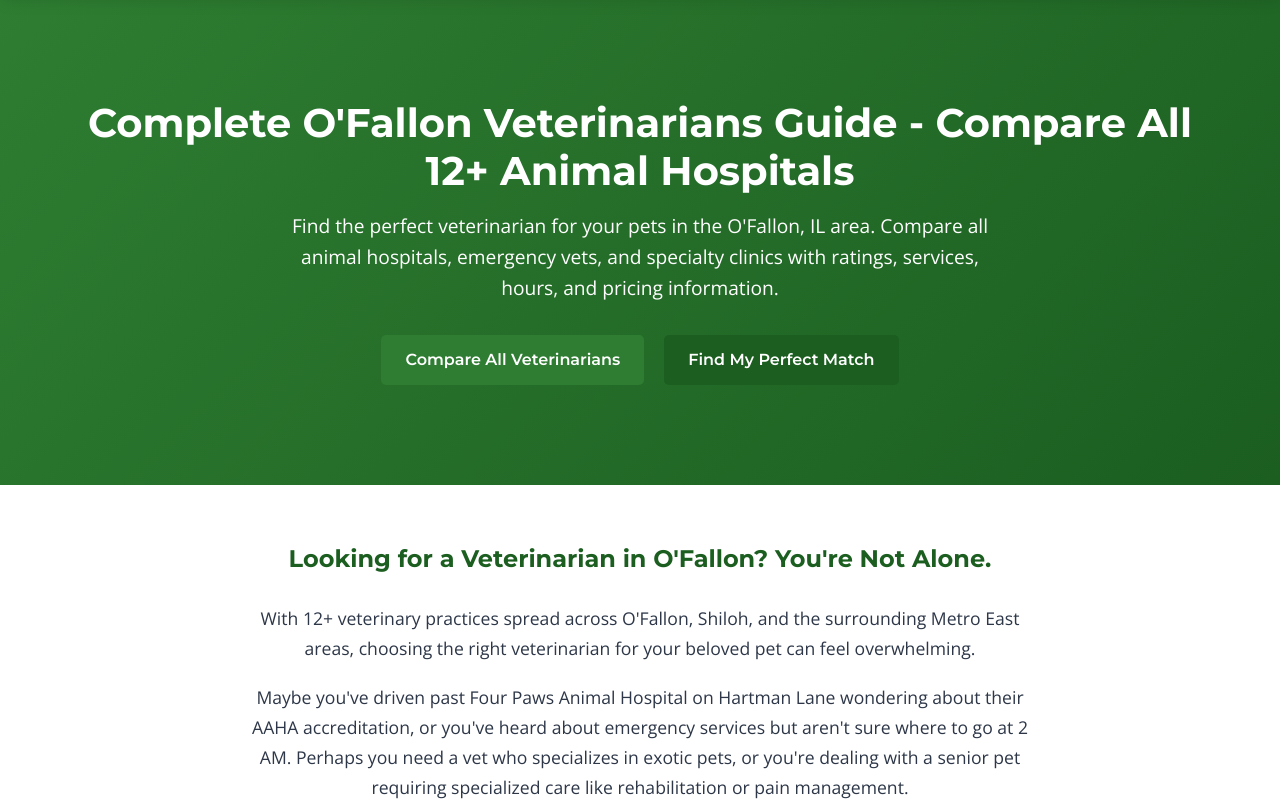
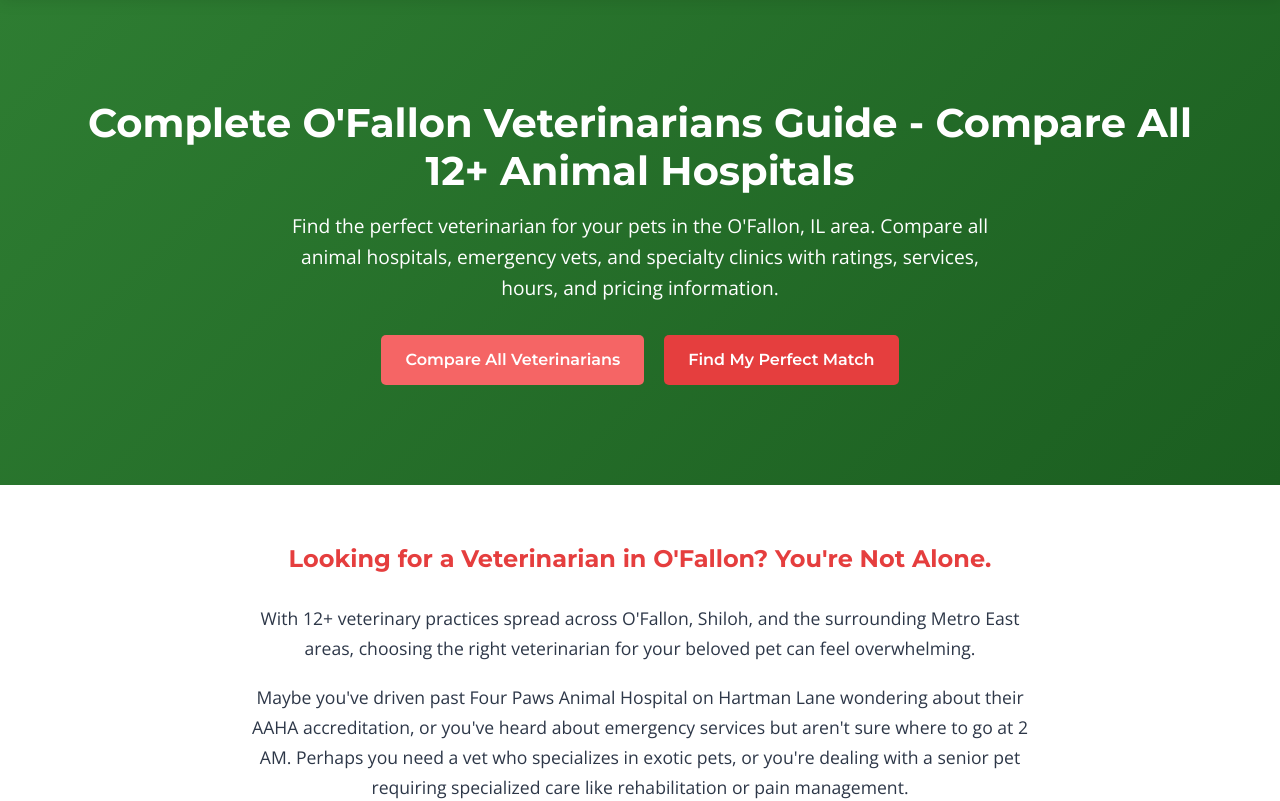
Before and after one commit to prouhet/ofallon-vets, a plain HTML site: page index.html in a window 1280 px wide. Shown: the part 100-901 px from the top of the page. Drawn offline with nearby package versions, Linux system fonts and the light colour scheme.

Commit message:
Update index.html

```diff
--- a/index.html
+++ b/index.html
@@ -15,9 +15,9 @@
     <style>
         /* Global Styles - Veterinary Theme */
         :root {
-            --primary-color: #2e7d32;
-            --secondary-color: #1b5e20;
-            --accent-color: #4caf50;
+    --primary-color: #f56565;
+    --secondary-color: #e53e3e;
+    --accent-color: #feb2b2;
             --light-color: #f1f8e9;
             --dark-color: #2d3748;
             --gray-color: #718096;
```
